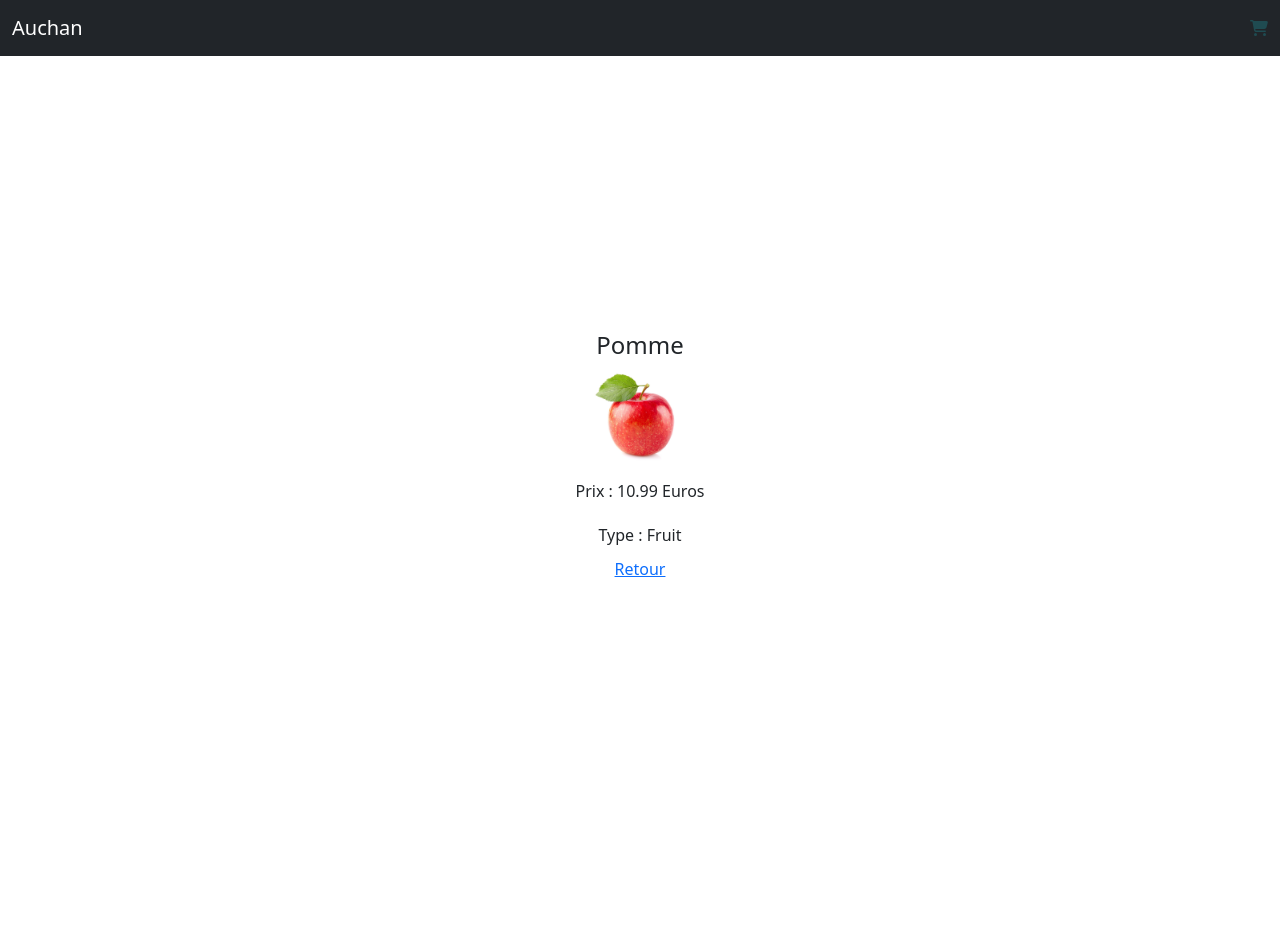
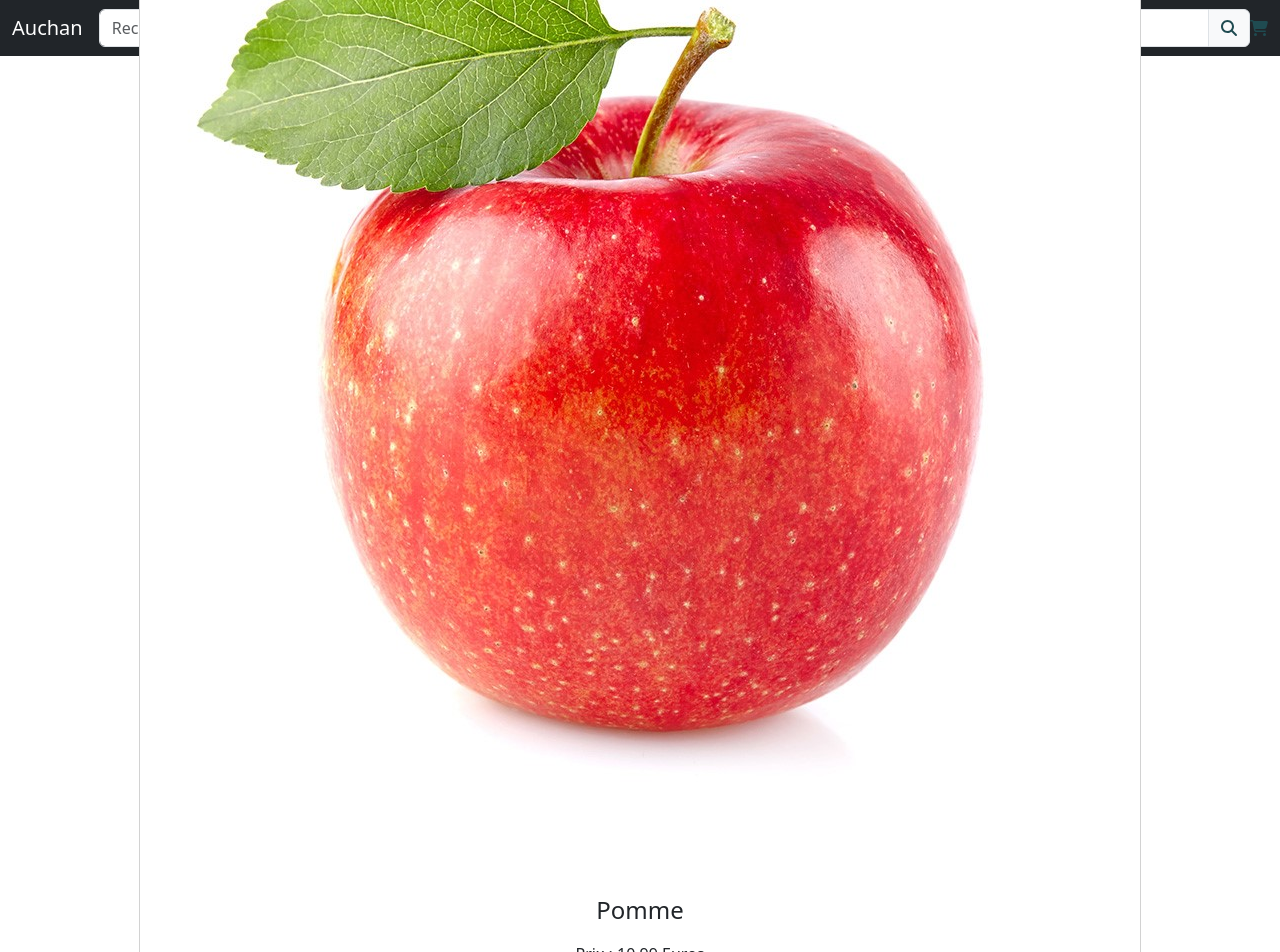
Before and after one commit to Chebel405/E-commerceReactVite, a React (Vite) app: page /detail/1 in a window 1280 px wide. Shown: the top 952 px of the page. Before the commit the page ends 856 px from the top, so only its background shows below. Built offline with nearby package versions, Linux system fonts and the light colour scheme; no server answers.

Commit message:
Ajout du UseEffect() dans l'App

```diff
--- a/src/App.jsx
+++ b/src/App.jsx
@@ -1,4 +1,4 @@
-import React, { useState } from 'react';
+import React, { useEffect, useState } from 'react';
 import ListProduit from './components/ListProduit/listProduit';
 import DetailProduit from './components/DetailProduit/detailProduit';
 import Panier from './components/navbar/panier';
@@ -6,7 +6,7 @@ import { NavBar } from './components/navbar/NavBar';
 import { BrowserRouter as Router, Route } from 'react-router-dom';
 import { Switch } from 'react-router-dom';
 
-
+// UseEffect here !!!
 
 function App() {
 
@@ -23,7 +23,22 @@ function App() {
     setPanier(nouveauPanier);
   };
 
+  useEffect(() => {
+    async function fetchProduits() {
+      try {
+        const response = await fetch("https://restapi.fr/api/produits");
+        if (response.ok) {
+          const produits = await response.json();
+          setPanier(Array.isArray(produits) ? produits :
+            [produits]);
+        }
+      } catch (e) {
+        console.error('ERREUR', e);
+      }
+    }
+    fetchProduits();
 
+  }, []);
   return (
     <Router>
       <div>
@@ -33,7 +48,7 @@ function App() {
             <ListProduit ajouterAuPanier={ajouterAuPanier} />
           </Route>
           <Route path="/detail/:id" component={DetailProduit} />
-          <Route path="/panier" component={() => <Panier panier={panier} supprimerDuPanier={supprimerDuPanier} />} />
+          <Route path="/panier" component={() => <Panier panier={panier} ajouterAuPanier={ajouterAuPanier} supprimerDuPanier={supprimerDuPanier} />} />
         </Switch>
       </div>
     </Router>
--- a/src/assets/styles/detailProduit.css
+++ b/src/assets/styles/detailProduit.css
@@ -21,3 +21,9 @@
   width: 100px; /* Largeur souhaitée en pixels */
   height: auto; /* Hauteur automatique pour conserver les proportions */
 }
+
+/* detailProduit.css */
+.image-produit-card {
+  max-width: 100%; /* Limite la largeur de l'image à 100% de la largeur de son conteneur */
+  height: auto;    /* Permet à la hauteur de l'image de s'ajuster automatiquement */
+}
--- a/src/components/DetailProduit/detailProduit.jsx
+++ b/src/components/DetailProduit/detailProduit.jsx
@@ -16,11 +16,14 @@ const DetailProduit = () => {
 
     return (
         <div className="container">
-            <h2>{produit.nom}</h2>
-            <img src={`/${produit.image}`} alt={produit.nom} className="image-produit" />
-            <p>Prix : {produit.prix} Euros</p>
-            <p>Type : {produit.type}</p>
-            <Link to="/" className="btn-retour">Retour</Link>
+            <div className="card">
+                <img src={`/${produit.image}`} alt={produit.nom} className="card-img-top image-produit-card" />
+                <div className="card-body" />
+                <h2>{produit.nom}</h2>
+                <p>Prix : {produit.prix} Euros</p>
+                <p>Type : {produit.type}</p>
+                <Link to="/" className="btn btn-primary">Retour</Link>
+            </div>
         </div>
     );
 };
--- a/src/components/ListProduit/listProduit.jsx
+++ b/src/components/ListProduit/listProduit.jsx
@@ -6,15 +6,8 @@ import App from "../../App";
 //import Panier from "../navbar/panier";
 
 
-const ListProduit = (props) => {
+const ListProduit = () => {
     const produitsParLigne = 4; // Nombre de produits par ligne
-
-    //Ajouter
-    const ajouterAuPanier = (produit) => {
-        setPanier([...panier, produit]);
-    };
-
-
 
 
     return (
@@ -26,12 +19,13 @@ const ListProduit = (props) => {
                         <div className="produit-info">
                             <h2>{produit.nom}</h2>
                             <img src={produit.image} alt={produit.nom} className="image-produit" />
+
                             <p>Prix : {produit.prix} Euros</p>
                             <p>Type : {produit.type}</p>
                         </div>
                         <div className="produit-actions">
                             <Link to={`/detail/${produit.id}`}>Voir les détails</Link>
-                            <Link to="/panier">Ajouter au panier</Link>
+                            <Link to="/">Ajouter au panier</Link>
                         </div>
                     </div>
                 ))}
--- a/src/components/navbar/NavBar.jsx
+++ b/src/components/navbar/NavBar.jsx
@@ -1,24 +1,47 @@
-import React from "react";
+import React, { useState } from "react";
 import 'bootstrap/dist/css/bootstrap.min.css';
 import { FontAwesomeIcon } from '@fortawesome/react-fontawesome';
-import { faShoppingCart } from '@fortawesome/free-solid-svg-icons';
+import { faShoppingCart, faSearch } from '@fortawesome/free-solid-svg-icons';
 import { useHistory } from "react-router-dom";
+import styles from './../../assets/styles/navBar.css';
+
+const cartIconStyle = { color: "#1f4b51" };
+const searchIconStyle = { color: "#1f4b51", cursor: "pointer" };
+
+export const NavBar = () => {
+    const history = useHistory();
+    const [searchTerm, setSearchTerm] = useState(""); // État pour stocker le terme de recherche
+
+    const searchBarStyle = { // Ajoutez des styles personnalisés ici
+        width: "200px", // Largeur personnalisée
+        marginRight: "10px" // Marge à droite pour espacement
+    };
 
 
-const cartIconStyle = { color: "#1f4b51" };
-// Creer un filtre
-export const NavBar = () => {
+    const handleCartIconClick = () => {
+        history.push("/panier");
+    };
 
-    const history = useHistory(); // Obtenez l'objet d'historique
-
-    const handleCartIconClick = () => {
-        history.push("/panier"); // Rediriger vers la page du panier
+    const handleSearch = () => {
+        // Filtrer selon le choix de l'utilisateur
     };
 
     return (
         <nav className="navbar navbar-expand-lg navbar-dark bg-dark">
             <div className="container-fluid">
                 <a className="navbar-brand" href="#">Auchan</a>
+                <div className="input-group">
+                    <input
+                        type="text"
+                        className="form-control"
+                        placeholder="Rechercher un produit..."
+                        value={searchTerm}
+                        onChange={(e) => setSearchTerm(e.target.value)}
+                    />
+                    <span className="input-group-text" style={searchIconStyle} onClick={handleSearch}>
+                        <FontAwesomeIcon icon={faSearch} />
+                    </span>
+                </div>
                 <FontAwesomeIcon icon={faShoppingCart} style={cartIconStyle} onClick={handleCartIconClick} />
             </div>
         </nav>
--- a/src/components/navbar/panier.jsx
+++ b/src/components/navbar/panier.jsx
@@ -2,19 +2,9 @@ import React, { useState } from 'react';
 import { Link } from "react-router-dom";
 
 
-function Panier(props) {
-    const [panier, setPanier] = useState([]);
 
-    // Fonction pour ajouter un produit au panier
-    const ajouterAuPanier = (produit) => {
-        setPanier([...panier, produit]);
-    };
 
-    // Fonction pour supprimer un produit du panier
-    const supprimerDuPanier = (produitId) => {
-        const nouveauPanier = panier.filter((produit) => produit.id !== produitId);
-        setPanier(nouveauPanier);
-    };
+function Panier({ panier, ajouterAuPanier, supprimerDuPanier }) {
 
     return (
         <div>
@@ -23,12 +13,16 @@ function Panier(props) {
                 {panier.map((produit) => (
                     <div key={produit.id}>
                         {produit.nom} - {produit.prix} Euros
-                        <button className="btn btn-dark" onClick={() => props.supprimerDuPanier(produit.id)}>Retirer du Panier</button>
-                        <button onClick={() => props.ajouterAuPanier(produit)}>Ajouter au panier</button>
-                    </div>
-                ))}
+                        <button onClick={() => supprimerDuPanier(produit.id)}>Retirer du Panier</button>
+                        <button onClick={() => ajouterAuPanier(produit)} >Ajouter au panier</button>
+                    </div>,
+                    console.log(panier.id)
+                )
+                )}
+
+
             </div>
-            <Link to='/listProduit'>Revenir à la liste des produits proposés</Link>
+            <Link to='/'>Retour</Link>
         </div>
     );
 }
```
Also changed, not shown: src/Data/produitData.jsx (+17 -7 lines), src/assets/styles/navBar.css (added), src/components/Recherche/Recherche.jsx (deleted).
